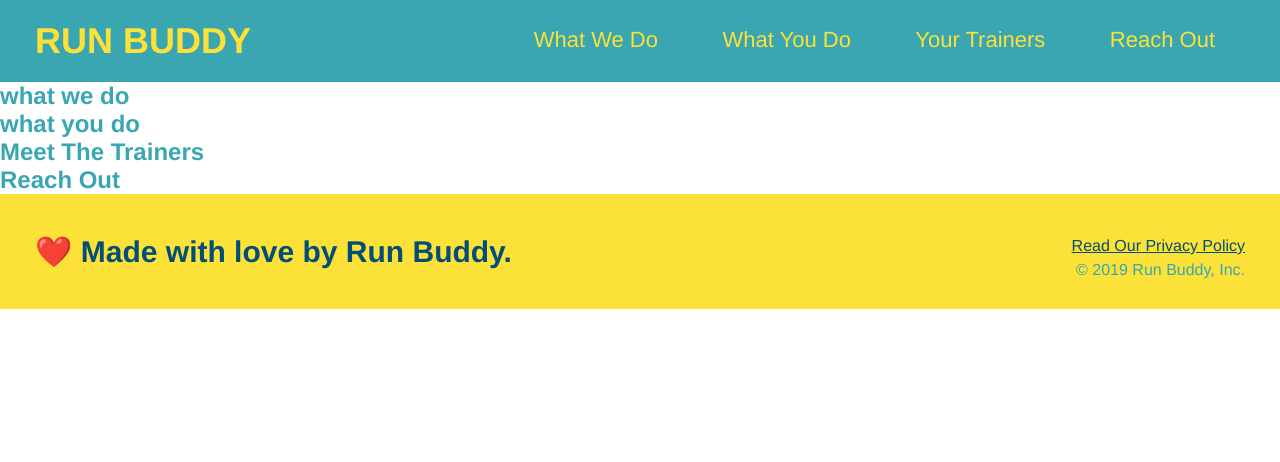
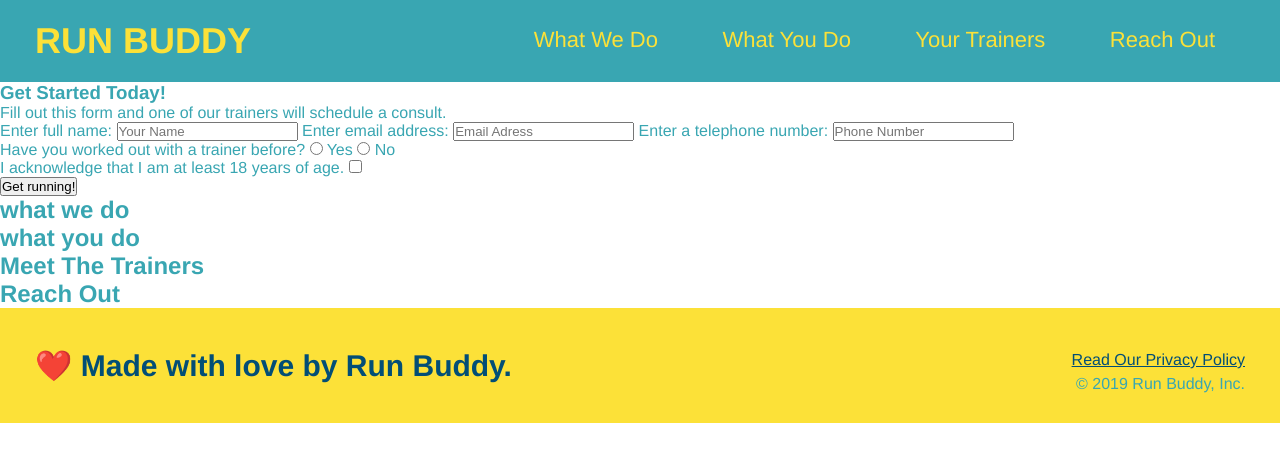
Before and after one commit to belcross17/run-buddy, a plain HTML site: page index.html in a window 1280 px wide. Drawn offline with Linux system fonts and the light colour scheme.

Commit message:
form client information

```diff
--- a/index.html
+++ b/index.html
@@ -2,20 +2,22 @@
 <html lang="en">
 <head>
     <meta charset="UTF-8" />
+
     <title>Run Buddy</title>
+
     <link rel="stylesheet" href="./assets/css/style.css" />
 </head>
+
 <body>
+
     <header>
         <h1>
             <a href="/">RUN BUDDY</a>
         </h1>
+
         <nav>
-            <!-- Unordered list element-->
             <ul>
-                <!--List item element-->
                 <li>
-                    <!--Anchor element-->
                     <a href="#what-we-do">What We Do</a>
                 </li>
                 <li>
@@ -30,20 +32,58 @@
             </ul>
         </nav>
     </header>
-    <section>
-    </section>
+<!--beginning of hero section-->
+<section>
+    <div>
+        <h3>Get Started Today!</h3>
+            <p>
+                Fill out this form and one of our trainers will schedule a consult.
+            </p>
+        <form>
+            <label for="name">Enter full name:</label>
+            <input type="text" placeholder="Your Name" name="name" id="name" />
+
+            <label for="email">Enter email address:</label>
+            <input type="text" placeholder="Email Adress" name="email" id="email" />
+
+            <label for="telephone">Enter a telephone number:</label>
+            <input type="text" placeholder="Phone Number" name="telephone" id="telephone" />
+
+            <p>
+                Have you worked out with a trainer before?
+                <input type="radio" name="trainer-confirm" id="trainer-yes" />
+                <label for="trainer-yes">Yes</label>
+
+                <input type="radio" name="trainer-confirm" id="trainer-no" />
+                <label for="trainer-no">No</label>
+            </p>
+            <p>
+                <label for="checked-yes">I acknowledge that I am at least 18 years of age.</label>
+                <input type="checkbox" name="acknowledged" id="checked-yes" />
+            </p>
+            <button type="submit">
+                Get running!
+            </button>
+        </form>
+    </div>
+</section>
+<!--End of hero section-->
     <section>
         <h2>what we do</h2>
     </section>
+
     <section>
         <h2>what you do</h2>
     </section>
+
     <section>
         <h2>Meet The Trainers</h2>
     </section>
+
     <section>
         <h2>Reach Out</h2>
     </section>
+
     <footer>
         <h2>❤️ Made with love by Run Buddy.</h2>
         <div>
```
